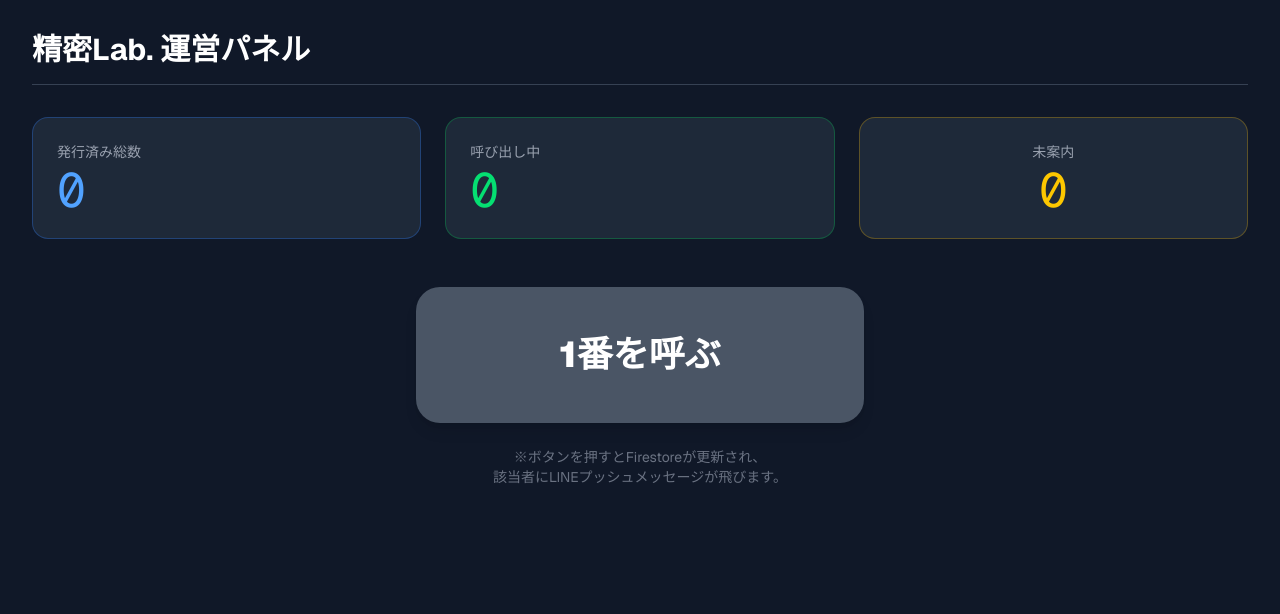
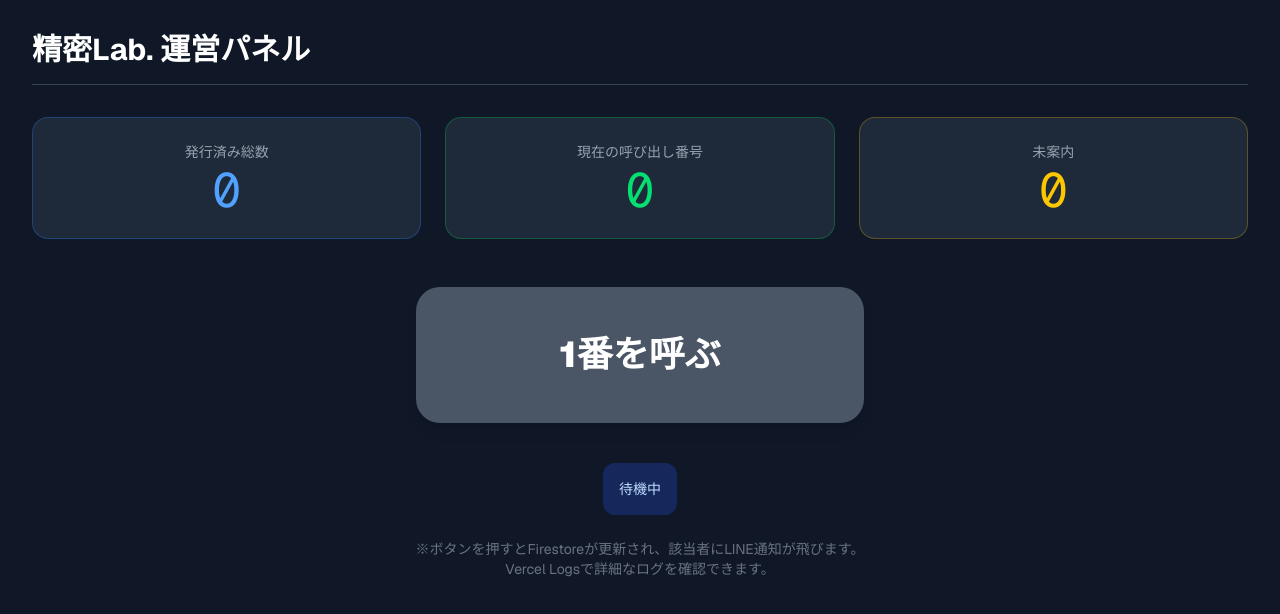
Before and after one commit to kojumaru/seimitsu-ticket, a Next.js app: page /admin in a window 1280 px wide. Shown: the top 614 px of the page. Built offline with nearby package versions, Linux system fonts and the light colour scheme; no server answers; the database is empty.

Commit message:
feat: add admin dashboard and real-time calling system

```diff
--- a/app/admin/page.tsx
+++ b/app/admin/page.tsx
@@ -16,8 +16,10 @@ export default function AdminPage() {
   const [currentNumber, setCurrentNumber] = useState(0);
   const [nowServing, setNowServing] = useState(0);
   const [isCalling, setIsCalling] = useState(false);
+  const [statusMsg, setStatusMsg] = useState(""); // 画面にデバッグ状況を表示
 
   useEffect(() => {
+    // リアルタイム監視設定
     const unsubscribe = onSnapshot(
       doc(db, "tickets", "seimitsu-lab"),
       (doc) => {
@@ -35,11 +37,15 @@ export default function AdminPage() {
     if (nextNum > currentNumber || isCalling) return;
 
     setIsCalling(true);
+    setStatusMsg(`⏳ ${nextNum}番を呼び出し中...`);
+    console.log(`🚀 呼び出しシーケンス開始: ${nextNum}番`);
+
     try {
-      // 1. Firestoreの呼び出し番号を更新
+      // 1. Firestoreの呼び出し番号を更新（来場者の画面が先に変わる）
       await updateDoc(doc(db, "tickets", "seimitsu-lab"), {
         nowServing: nextNum,
       });
+      console.log("✅ FirestoreのnowServingを更新しました");
 
       // 2. 該当する番号を持つユーザーを検索
       const q = query(
@@ -49,19 +55,43 @@ export default function AdminPage() {
       );
       const querySnapshot = await getDocs(q);
 
-      if (!querySnapshot.empty) {
+      if (querySnapshot.empty) {
+        const msg = `❌ データベースに ${nextNum}番 のユーザーが見つかりません。DBの番号を確認してください。`;
+        console.warn(msg);
+        setStatusMsg(msg);
+        setIsCalling(false);
+        return;
+      }
+
       const userData = querySnapshot.docs[0];
       const userId = userData.id; // ドキュメントIDがLINEのユーザーID
+      console.log(
+        `👤 通知対象者を発見: ${userId} (${userData.data().displayName})`,
+      );
 
-        // 3. 作成したAPIを叩いて通知を送信
-        await fetch("/api/notify", {
+      // 3. 通知APIを叩く
+      const response = await fetch("/api/notify", {
         method: "POST",
         headers: { "Content-Type": "application/json" },
         body: JSON.stringify({ userId, ticketNumber: nextNum }),
       });
+
+      const result = await response.json();
+
+      if (response.ok) {
+        const successMsg = `✨ ${nextNum}番 (${userData.data().displayName}) への通知送信に成功しました！`;
+        console.log(successMsg);
+        setStatusMsg(successMsg);
+      } else {
+        const errMsg = `❌ LINE通知失敗: ${JSON.stringify(result.error || "Unknown error")}`;
+        console.error(errMsg);
+        setStatusMsg(errMsg);
       }
     } catch (error) {
-      console.error("通知送信エラー:", error);
+      console.error("🔥 システムエラー:", error);
+      setStatusMsg(
+        "🔥 通信エラーが発生しました。コンソールを確認してください。",
+      );
     } finally {
       setIsCalling(false);
     }
@@ -74,12 +104,12 @@ export default function AdminPage() {
       </h1>
 
       <div className="grid grid-cols-1 md:grid-cols-3 gap-6 mb-12">
-        <div className="bg-gray-800 p-6 rounded-2xl border border-blue-500/30">
+        <div className="bg-gray-800 p-6 rounded-2xl border border-blue-500/30 text-center">
           <p className="text-gray-400 text-sm mb-1">発行済み総数</p>
           <p className="text-5xl font-mono text-blue-400">{currentNumber}</p>
         </div>
-        <div className="bg-gray-800 p-6 rounded-2xl border border-green-500/30">
-          <p className="text-gray-400 text-sm mb-1">呼び出し中</p>
+        <div className="bg-gray-800 p-6 rounded-2xl border border-green-500/30 text-center">
+          <p className="text-gray-400 text-sm mb-1">現在の呼び出し番号</p>
           <p className="text-5xl font-mono text-green-400">{nowServing}</p>
         </div>
         <div className="bg-gray-800 p-6 rounded-2xl border border-yellow-500/30 text-center">
@@ -98,10 +128,18 @@ export default function AdminPage() {
         >
           {isCalling ? "通知中..." : `${nowServing + 1}番を呼ぶ`}
         </button>
+
+        {/* 状況表示エリア */}
+        <div
+          className={`mt-4 p-4 rounded-xl text-sm ${statusMsg.includes("❌") || statusMsg.includes("🔥") ? "bg-red-900/50 text-red-200" : "bg-blue-900/50 text-blue-200"}`}
+        >
+          {statusMsg || "待機中"}
+        </div>
+
         <p className="text-gray-500 text-sm text-center">
-          ※ボタンを押すとFirestoreが更新され、
+          ※ボタンを押すとFirestoreが更新され、該当者にLINE通知が飛びます。
           <br />
-          該当者にLINEプッシュメッセージが飛びます。
+          Vercel Logsで詳細なログを確認できます。
         </p>
       </div>
     </main>
--- a/app/api/notify/route.ts
+++ b/app/api/notify/route.ts
@@ -1,11 +1,16 @@
 import { NextResponse } from "next/server";
 
 export async function POST(request: Request) {
+  try {
     const { userId, ticketNumber } = await request.json();
     const token = process.env.LINE_CHANNEL_ACCESS_TOKEN;
 
-  if (!token)
+    if (!token) {
+      console.error("❌ 環境変数 LINE_CHANNEL_ACCESS_TOKEN が空です！");
       return NextResponse.json({ error: "Token missing" }, { status: 500 });
+    }
+
+    console.log(`📩 LINEへ送信要求: To=${userId}, Number=${ticketNumber}`);
 
     const response = await fetch("https://api.line.me/v2/bot/message/push", {
       method: "POST",
@@ -18,11 +23,26 @@ export async function POST(request: Request) {
         messages: [
           {
             type: "text",
-          text: `【精密Lab.】お待たせしました！\n整理券番号 ${ticketNumber} 番の方、ブース受付までお越しください！`,
+            text: `【精密Lab.】${ticketNumber}番の方、お越しください！`,
           },
         ],
       }),
     });
 
-  return NextResponse.json({ success: response.ok });
+    const result = await response.json();
+
+    if (!response.ok) {
+      console.error("❌ LINE API エラー詳細:", JSON.stringify(result));
+      return NextResponse.json({ error: result }, { status: response.status });
     }
+
+    console.log("✨ LINE通知送信成功！");
+    return NextResponse.json({ success: true });
+  } catch (err) {
+    console.error("🔥 API内部エラー:", err);
+    return NextResponse.json(
+      { error: "Internal Server Error" },
+      { status: 500 },
+    );
+  }
+}
```
Lines whose indentation alone changed are shown as unchanged.
